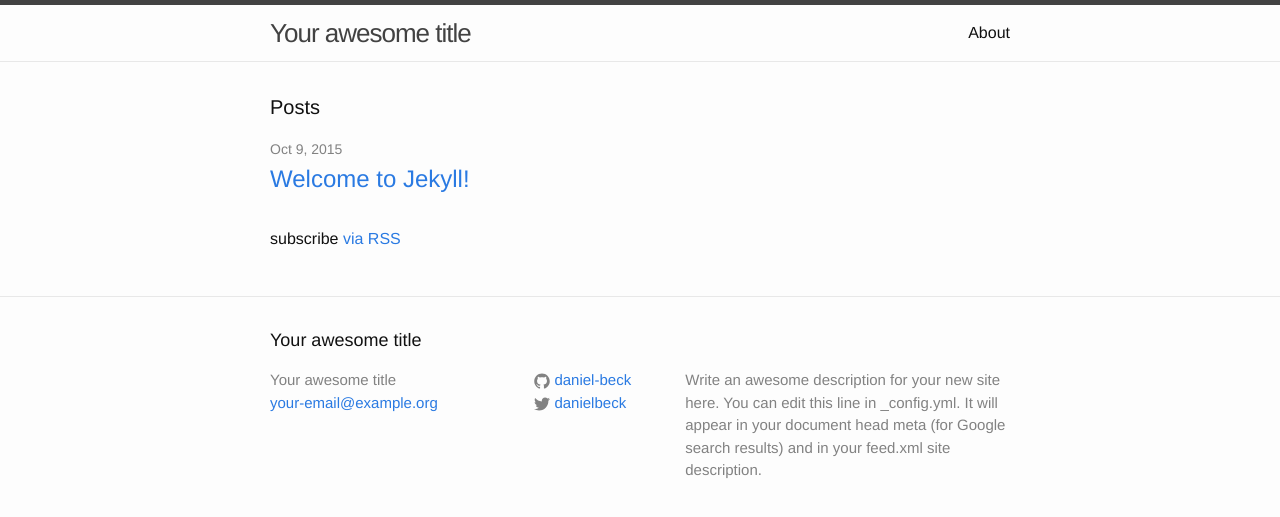
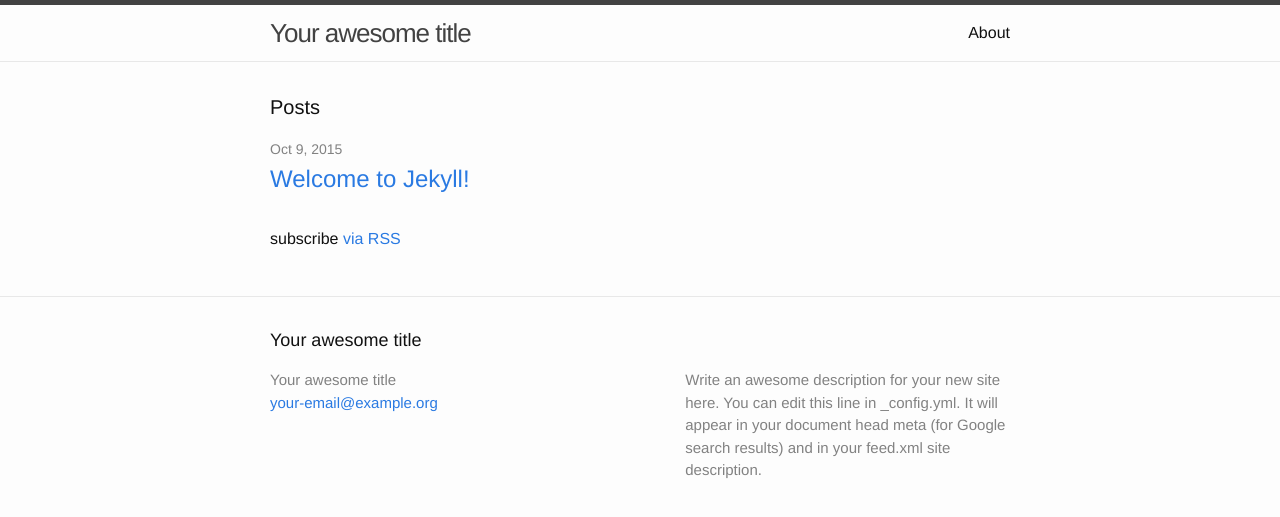
Before and after one commit to rbywater/jenkins-site-demo, a Jekyll site: the page built from index.html, in a window 1280 px wide. Shown: the top 517 px of the page. Built offline with Jekyll 4.4.1, drawn with Linux system fonts in a browser that asks for light colours.

Commit message:
Update _config.yml

```diff
--- a/_config.yml
+++ b/_config.yml
@@ -7,8 +7,6 @@ description: > # this means to ignore newlines until "baseurl:"
   Google search results) and in your feed.xml site description.
 baseurl: "/jenkins-site-demo/" # the subpath of your site, e.g. /blog/
 url: "http://daniel-beck.github.io" # the base hostname & protocol for your site
-twitter_username: danielbeck
-github_username:  daniel-beck
 
 # Build settings
 markdown: kramdown
```
